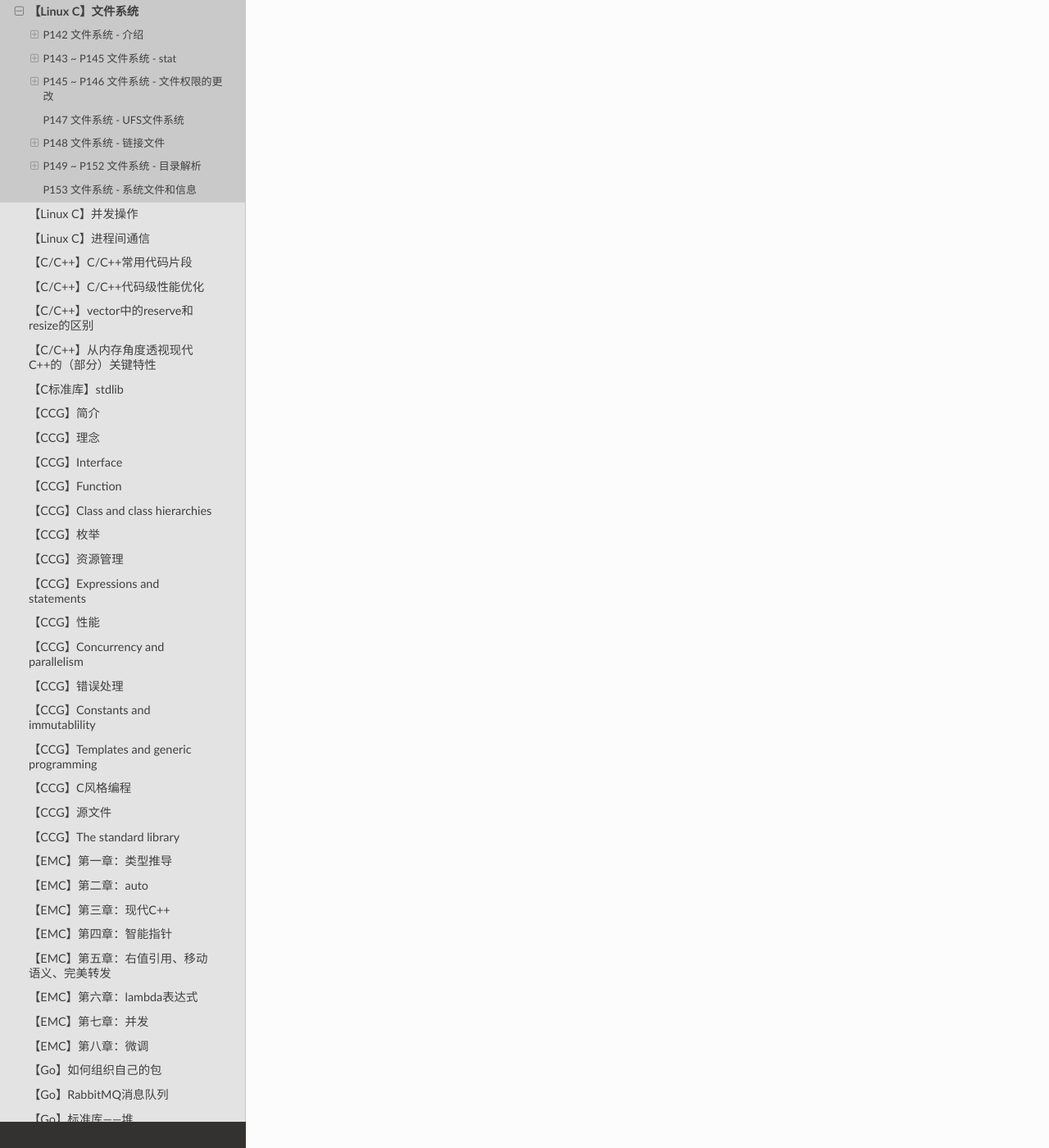
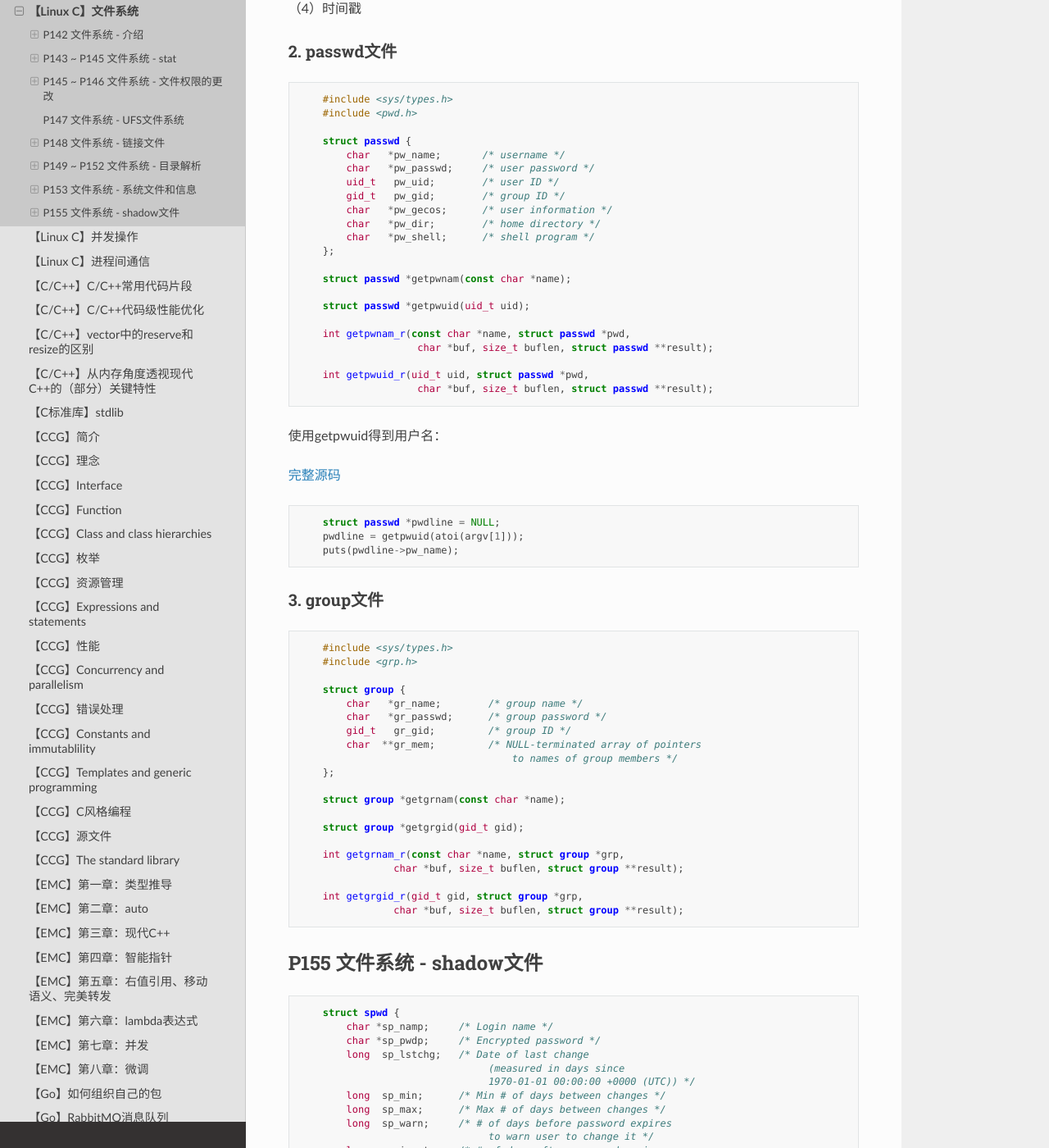
Before and after one commit to wallace-lai/learning-notes, a Sphinx documentation site: the page built from source/Language/linux-c1.md, in a window 1280 px wide and 1400 px high, scrolled down 11558 px. Shown: the whole window at 82% size. Built offline with Sphinx 7.4.7 and the Read the Docs theme 2.0.0, drawn with Linux system fonts in a browser that asks for light colours; some of the changed text lies outside the part shown.

Commit message:
update linux c (#142)

````diff
--- a/source/Language/linux-c1.md
+++ b/source/Language/linux-c1.md
@@ -556,3 +556,150 @@ utime用于改变文件的时间，可以更改atime和mtime
 （4）程序有BUG，pending
 
 ## P153 文件系统 - 系统文件和信息
+
+### 1. 主要内容
+
+（1）/etc/passwd
+
+（2）/etc/group
+
+（3）/etc/shadow
+
+（4）时间戳
+
+### 2. passwd文件
+
+```c
+    #include <sys/types.h>
+    #include <pwd.h>
+
+    struct passwd {
+        char   *pw_name;       /* username */
+        char   *pw_passwd;     /* user password */
+        uid_t   pw_uid;        /* user ID */
+        gid_t   pw_gid;        /* group ID */
+        char   *pw_gecos;      /* user information */
+        char   *pw_dir;        /* home directory */
+        char   *pw_shell;      /* shell program */
+    };
+
+    struct passwd *getpwnam(const char *name);
+
+    struct passwd *getpwuid(uid_t uid);
+
+    int getpwnam_r(const char *name, struct passwd *pwd,
+                    char *buf, size_t buflen, struct passwd **result);
+
+    int getpwuid_r(uid_t uid, struct passwd *pwd,
+                    char *buf, size_t buflen, struct passwd **result);
+```
+
+使用getpwuid得到用户名：
+
+[完整源码](https://github.com/wallace-lai/learn-apue/blob/main/src/fs/uname.c)
+
+```c
+    struct passwd *pwdline = NULL;
+    pwdline = getpwuid(atoi(argv[1]));
+    puts(pwdline->pw_name);
+```
+
+### 3. group文件
+
+```c
+    #include <sys/types.h>
+    #include <grp.h>
+
+    struct group {
+        char   *gr_name;        /* group name */
+        char   *gr_passwd;      /* group password */
+        gid_t   gr_gid;         /* group ID */
+        char  **gr_mem;         /* NULL-terminated array of pointers
+                                    to names of group members */
+    };
+
+    struct group *getgrnam(const char *name);
+
+    struct group *getgrgid(gid_t gid);
+
+    int getgrnam_r(const char *name, struct group *grp,
+                char *buf, size_t buflen, struct group **result);
+
+    int getgrgid_r(gid_t gid, struct group *grp,
+                char *buf, size_t buflen, struct group **result);
+```
+
+## P155 文件系统 - shadow文件
+
+```c
+    struct spwd {
+        char *sp_namp;     /* Login name */
+        char *sp_pwdp;     /* Encrypted password */
+        long  sp_lstchg;   /* Date of last change
+                                (measured in days since
+                                1970-01-01 00:00:00 +0000 (UTC)) */
+        long  sp_min;      /* Min # of days between changes */
+        long  sp_max;      /* Max # of days between changes */
+        long  sp_warn;     /* # of days before password expires
+                                to warn user to change it */
+        long  sp_inact;    /* # of days after password expires
+                                until account is disabled */
+        long  sp_expire;   /* Date when account expires
+                                (measured in days since
+                                1970-01-01 00:00:00 +0000 (UTC)) */
+        unsigned long sp_flag;  /* Reserved */
+    };
+
+    /* General shadow password file API */
+    #include <shadow.h>
+
+    struct spwd *getspnam(const char *name);
+```
+
+```c
+crypt()
+```
+
+```c
+    #include <unistd.h>
+
+    char *getpass(const char *prompt);
+```
+
+### 1. 应用案例
+
+[完整源码](https://github.com/wallace-lai/learn-apue/blob/main/src/fs/chkpass.c)
+
+```c
+int main(int argc, char *argv[])
+{
+    char *input = NULL;
+    struct spwd *shadowline = NULL;
+    char *crypted_pass = NULL;
+
+    if (argc < 2) {
+        fprintf(stderr, "Usage ...\n");
+        exit(1);
+    }
+
+    input = getpass("Password :");
+    shadowline = getspnam(argv[1]);
+    crypted_pass = crypt(input, shadowline->sp_pwdp);
+    if (strcmp(shadowline->sp_pwdp, crypted_pass) == 0) {
+        puts("OK!");
+    } else {
+        puts("FAILED!");
+    }
+
+    exit(0);
+}
+```
+
+程序链接不通过，原因是crypt函数的提供方式发生了变化
+
+```shell
+/usr/bin/ld: /tmp/ccHshNKB.o: in function `main':
+chkpass.c:(.text+0x95): undefined reference to `crypt'
+collect2: error: ld returned 1 exit status
+make: *** [<builtin>: chkpass] Error 1
+```
````
